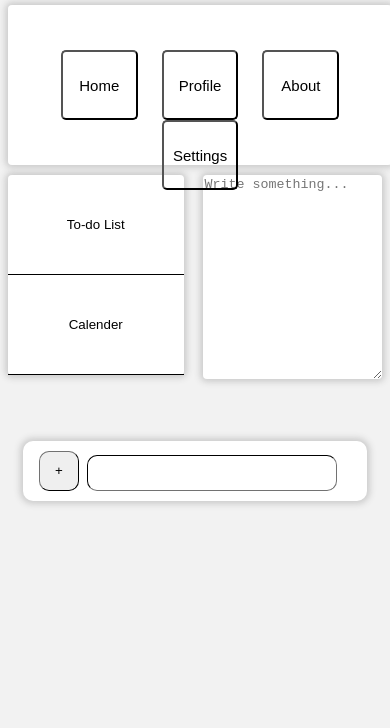
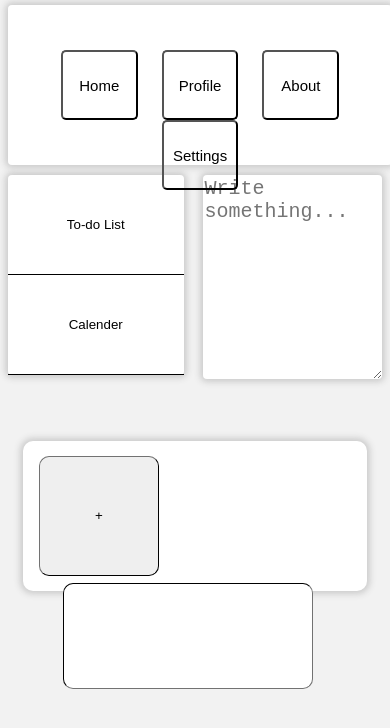
Before and after one commit to sanchirganzorig/Sanchir1, a plain HTML site: page index.html in a window 390 px wide. Drawn offline with Linux system fonts and the light colour scheme.

Commit message:
Mer storleks ändring i mobilvyn

```diff
--- a/css/style.css
+++ b/css/style.css
@@ -200,6 +200,7 @@ section{
     right: 8px;
     height: 200px;
     top: 175px;
+    font-size: 20px;
   }
   header{
     height: 160px;
@@ -221,14 +222,18 @@ section{
     top: 100px;
   }
   .input-field{
-    height: 60px;
+    height: 150px;
   }
   #input-text{
-    height: 30px;
-    top: 48%;
+    height: 100px;
+    left: 40px;
+    top: 50%;
+    font-size: 40px;
   }
   #input-button{
-    height: 40px;
+    height: 120px;
+    width: 120px;
+    top: 50%;
   }
 }
 /* Profile */
--- a/index.html
+++ b/index.html
@@ -15,7 +15,7 @@
             <input type="text" name="input" value="" id="input-text">
           </div>
         </section>
-        <img src="img/calender.png" id="calender" class="hide" alt="">
+        <img src="img/calender.png" id="calender" class="hide" alt="Calender">
         <textarea placeholder="Write something..."name="name" id="notepad" rows="8" cols="80"></textarea>
         <nav>
           <button class="nav-button" id="nav-button1" type="button" onclick="show('todo-container'); hide('calender');"name="button">To-do List</button>
```
